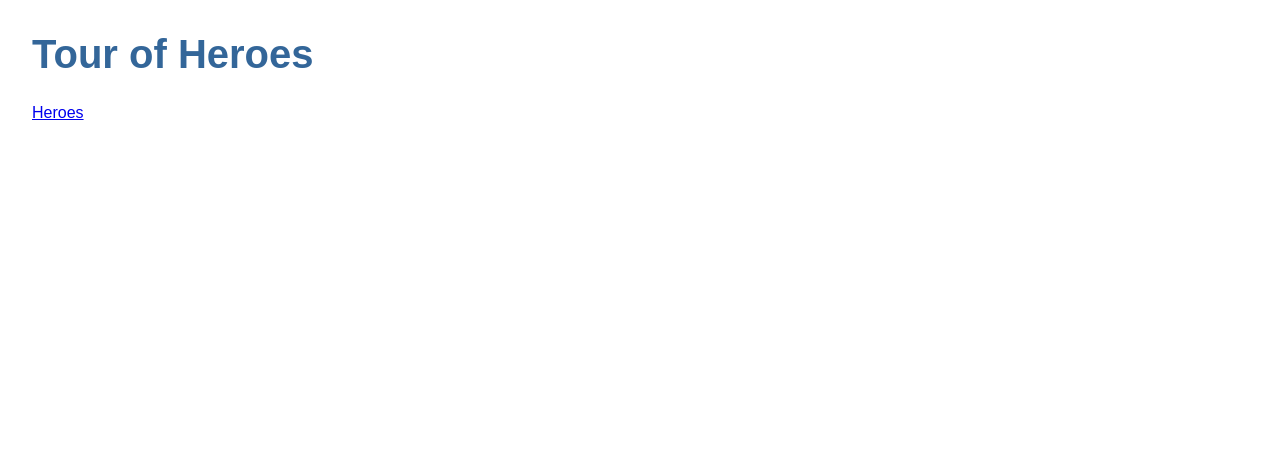
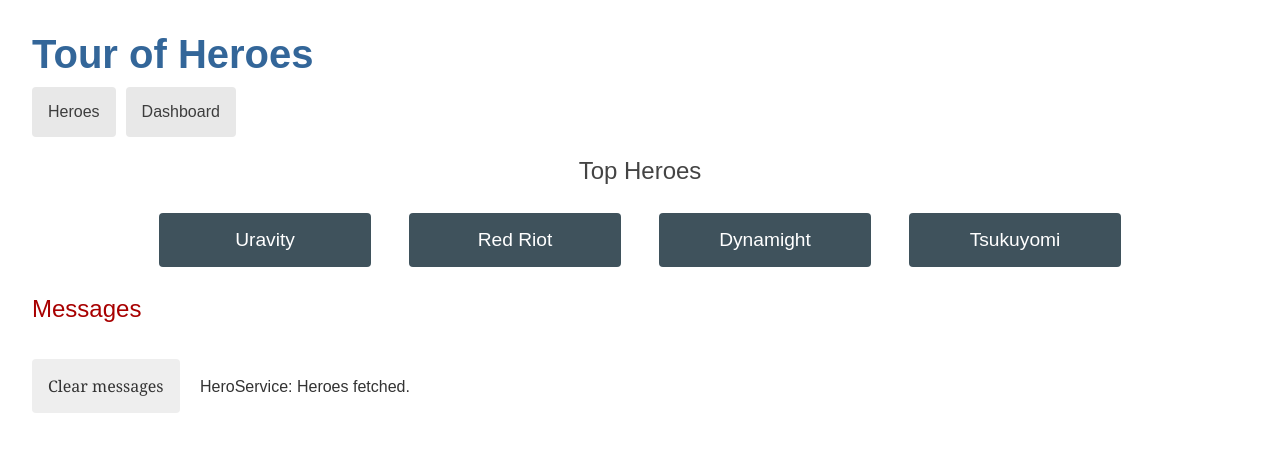
Before and after one commit to NestorMaP/tour-of-heroes, an Angular app: page /dashboard in a window 1280 px wide. Before the commit this address led to /. Shown: the top 452 px of the page. Built offline with nearby package versions, Linux system fonts and the light colour scheme.

Commit message:
Feat: HTML and CSS for dashboard

```diff
--- a/src/app/app.component.html
+++ b/src/app/app.component.html
@@ -1,6 +1,7 @@
 <h1>{{ title }}</h1>
 <nav>
     <a routerLink="/heroes">Heroes</a>
+    <a routerLink="/dashboard">Dashboard</a>
 </nav>
 <router-outlet></router-outlet>
 <app-messages></app-messages>
--- a/src/app/app.component.scss
+++ b/src/app/app.component.scss
@@ -0,0 +1,27 @@
+h1 {
+    margin-bottom: 0;
+}
+
+nav {
+    display: flex;
+    gap: 10px;
+
+    a {
+        padding: 1rem;
+        text-decoration: none;
+        margin-top: 10px;
+        display: inline-block;
+        background-color: #e8e8e8;
+        color: #3d3d3d;
+        border-radius: 4px;
+
+        &:hover {
+            color: white;
+            background-color: #42545c;
+        }
+
+        &:active {
+            background-color: black;
+        }
+    }
+}
--- a/src/app/components/dashboard/dashboard.component.html
+++ b/src/app/components/dashboard/dashboard.component.html
@@ -1 +1,6 @@
-<p>dashboard works!</p>
+<h2>Top Heroes</h2>
+<div class="heroes-menu">
+    @for(hero of heroes; track hero) {
+        <a>{{ hero.name }}</a>
+    }
+</div>
--- a/src/app/components/dashboard/dashboard.component.scss
+++ b/src/app/components/dashboard/dashboard.component.scss
@@ -0,0 +1,44 @@
+h2 {
+    text-align: center;
+}
+
+.heroes-menu {
+    padding: 0;
+    margin: auto;
+    max-width: 1000px;
+    display: flex;
+    flex-wrap: wrap;
+    justify-content: space-around;
+    align-content: flex-start;
+    align-items: flex-start;
+
+    a {
+        background-color: #3f525c;
+        border-radius: 4px;
+        padding: 1rem;
+        font-size: 1.2rem;
+        text-decoration: none;
+        display: inline-block;
+        color: #fff;
+        text-align: center;
+        width: 100%;
+        min-width: 70px;
+        margin: .5rem auto;
+        box-sizing: border-box;
+
+        order: 0;
+        flex: 0 1 auto;
+        align-self: auto;
+
+        &:hover {
+            background-color: #000;
+            transition: 0.3s ease;
+            cursor: pointer;
+        }
+
+        @media (min-width: 600px) {
+            width: 18%;
+            box-sizing: content-box;
+        }
+    }
+}
--- a/src/app/components/dashboard/dashboard.component.ts
+++ b/src/app/components/dashboard/dashboard.component.ts
@@ -24,6 +24,6 @@ export class DashboardComponent {
 
   getHeroes(): void {
     this.heroService.getHeroes()
-      .subscribe(heroes => this.heroes = heroes.slice(1, 5));
+      .subscribe(heroes => this.heroes = heroes.slice(0, 4));
   }
 }
```
Also changed, not shown: src/app/app.routes.ts (+11 -1 lines).
